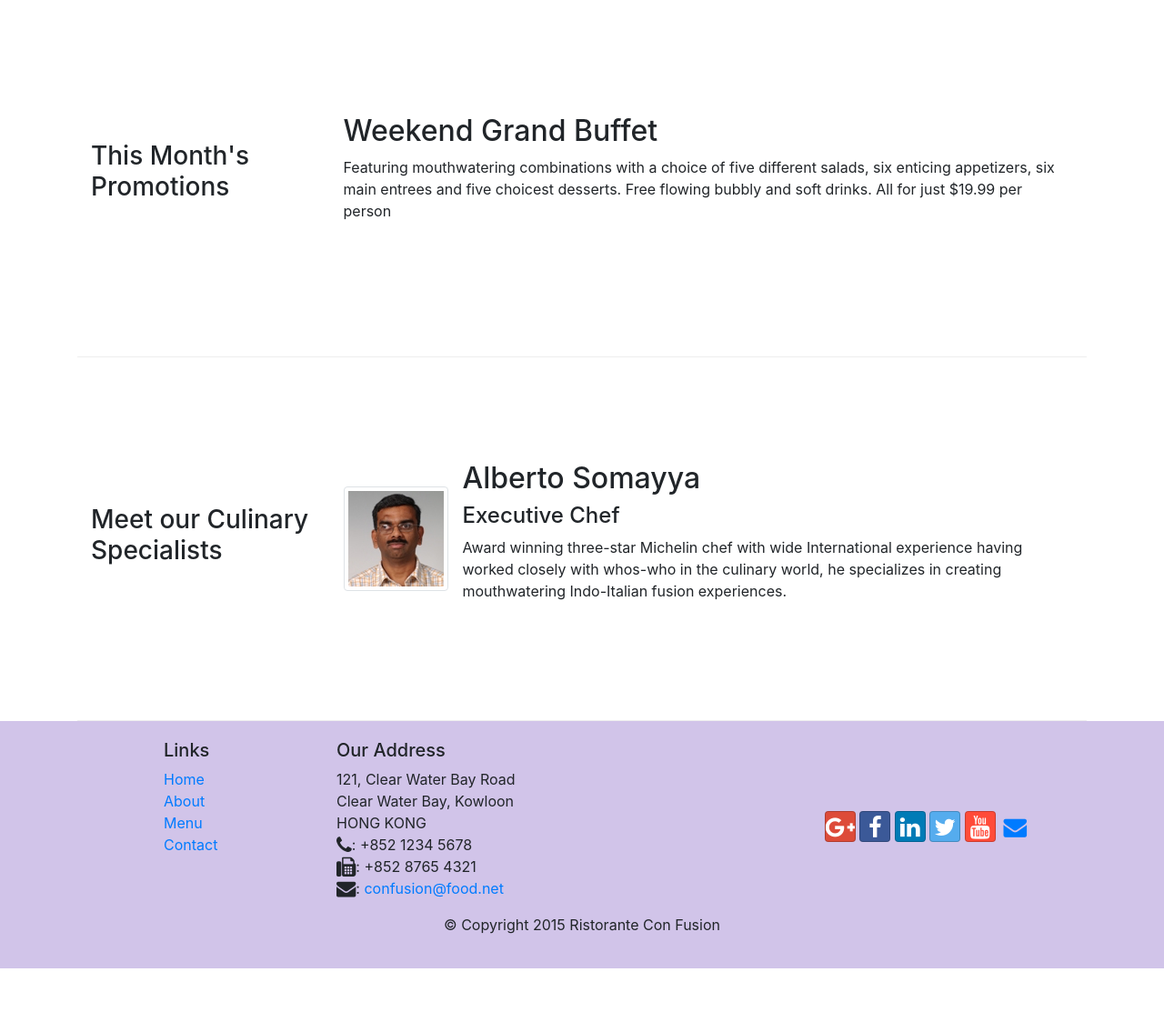
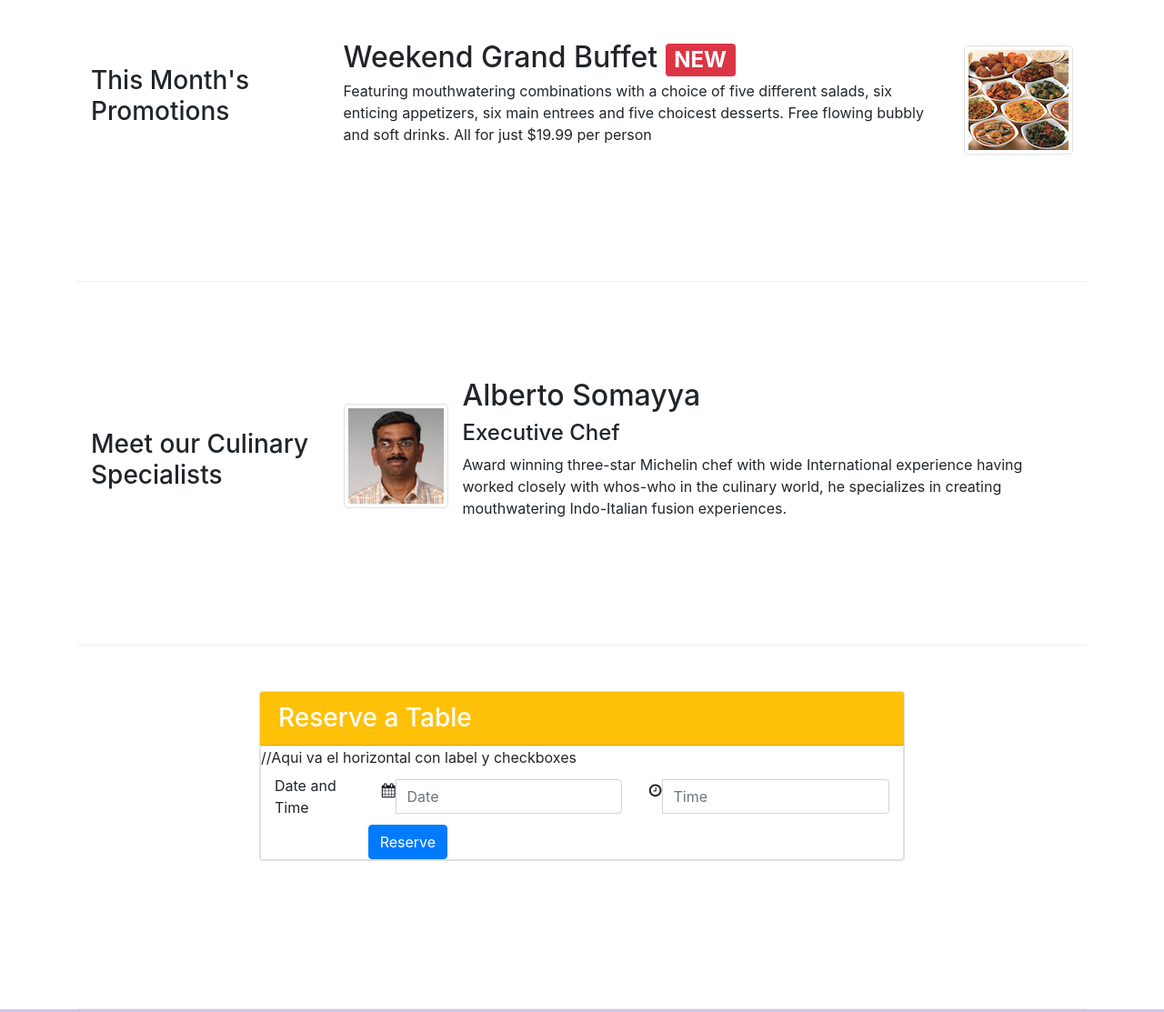
Before and after one commit to hacknugithub/bootstrapfirst, a website: page index.html in a window 1280 px wide. Shown: the part 840-1953 px from the top of the page at 91% size. Before the commit the page ends 1905 px from the top, so only its background shows below. Drawn offline with nearby package versions, Linux system fonts and the light colour scheme.

Commit message:
Aun no quedan los inline checkbox

```diff
--- a/index.html
+++ b/index.html
@@ -31,20 +31,23 @@
       </div>
     </div>
   </nav>
+
   <header class="jumbotron">
     <div class="container">
-            <div class="row-header">
-                <div class="col-12 col-sm-8">
+      <div class="row row-header">
+        <div class="col-sm-6 col-xs-12">
           <h1>Ristorante con Fusion</h1>
-                    <p>We take inspiration from the World's best cuisines, and create a unique fusion experience. Our lipsmacking creations will tickle your culinary senses!</p>
+          <p class="hidden-xs-down">We take inspiration from the World's best cuisines, and create a unique fusion experience. Our lipsmacking creations will tickle your culinary senses!</p>
         </div>
-                <div class="col col-sm align-self-center">
-                  <img src="img/logo.png" class="img-fluid">
+        <div class="col-sm-3 col-xs-6 align-self-center">
+          <img src="img/logo.png" class="img-fluid col col-md" alt="">
+        </div>
+        <div class="col-sm-3 col-xs-6 align-self-center">
+          <a href="#reservation" class="btn btn-block bg-warning text-white">Reserve Table</a>
         </div>
       </div>
     </div>
   </header>
-
     <div class="container">
         <div class="row row-content align-items-center">
             <div class="col-sm-4 col-md-3 flex-last">
@@ -66,9 +69,15 @@
             <div class="col-sm-4 col-md-3">
                 <h3>This Month's Promotions</h3>
             </div>
+
             <div class="col-sm col-md">
-                <h2>Weekend Grand Buffet</h2>
+              <div class="media">
+                <div class="media-body">
+                  <h2 class="mt-0 mb-1">Weekend Grand Buffet <span class="badge badge-danger">NEW</span></h2>
                   <p class="hidden-xs-down">Featuring mouthwatering combinations with a choice of five different salads, six enticing appetizers, six main entrees and five choicest desserts. Free flowing bubbly and soft drinks. All for just $19.99 per person </p>
+                </div>
+                <img class="d-flex ml-3 img-thumbnail align-self-center" src="img/buffet.png" alt="Buffet">
+              </div>
             </div>
         </div>
 
@@ -85,7 +94,43 @@
                   <p class="hidden-xs-down">Award winning three-star Michelin chef with wide International experience having worked closely with whos-who in the culinary world, he specializes in creating mouthwatering Indo-Italian fusion experiences. </p>
                 </div>
               </div>
+              <p id="reservation"></p>
             </div>
+        </div>
+        <div class="row row-content">
+          <div class="container col-md-8 col-xs-12">
+            <div class="card">
+              <h3 class="card-header bg-warning text-white">Reserve a Table</h3>
+              <div class="card card-block">
+                //Aqui va el horizontal con label y checkboxes
+                  <div class="form-group-row form-inline">
+                    <label for="date-input" class="col-xs-12 col-md-2 col-form-label">Date and Time</label>
+                    <div class="col-sm-5 col-xs-4">
+                      <div class="input-group">
+                        <div class="input-group-addon"><i class="fa fa-calendar"></i></div>
+                        <input class="form-control" type="text" placeholder="Date" id="date-input">
+                      </div>
+                    </div>
+                    <div class="col-sm-5 col-xs-4">
+                      <div class="input-group">
+                        <div class="input-group-addon"><i class="fa fa-clock-o"></i></div>
+                        <input class="form-control" type="text" placeholder="Time" id="example-time-input">
+                      </div>
+                    </div>
+                  </div>
+
+                </form>
+
+                <div class="card-block">
+                  <button class="btn btn-primary offset-2" type="submit">Reserve</button>
+
+                </div>
+              </div>
+
+            </div>
+
+          </div>
+
         </div>
     </div>
 
```
Also changed, not shown: aboutus.html (+1 -1 lines), contactus.html (+1 -1 lines). Lines whose indentation alone changed are shown as unchanged.
